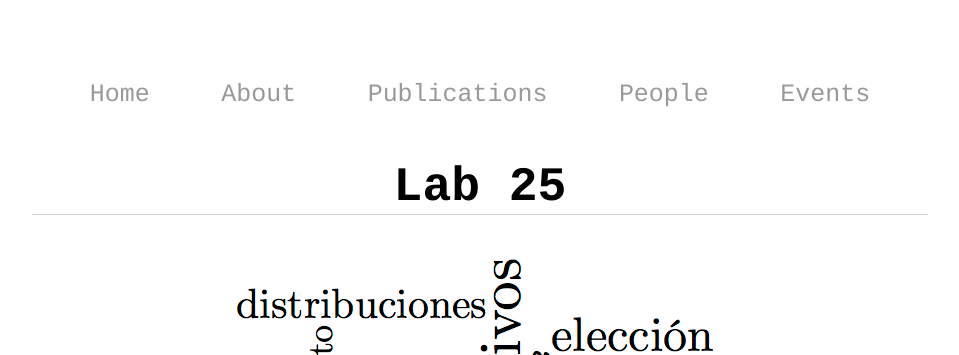
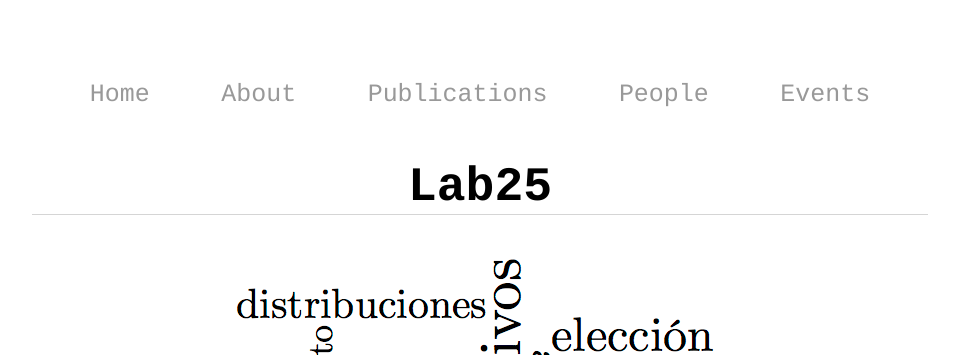
Before and after one commit to BouzasLab25/bouzaslab25.github.io, a Jekyll site: the page built from index.html, in a window 1280 px wide. Shown: the top 355 px of the page, without its empty margins (160-1119 px from the left). Built offline with Jekyll 4.4.1, drawn with Linux system fonts in a browser that asks for light colours.

Commit message:
Update default.html

```diff
--- a/_layouts/default.html
+++ b/_layouts/default.html
@@ -19,7 +19,7 @@
 	    		</ul>
 			</nav>
 
-   <h1>Lab 25</h1>
+   <h1>Lab25</h1>
 
 			<div class="container">
 
```
